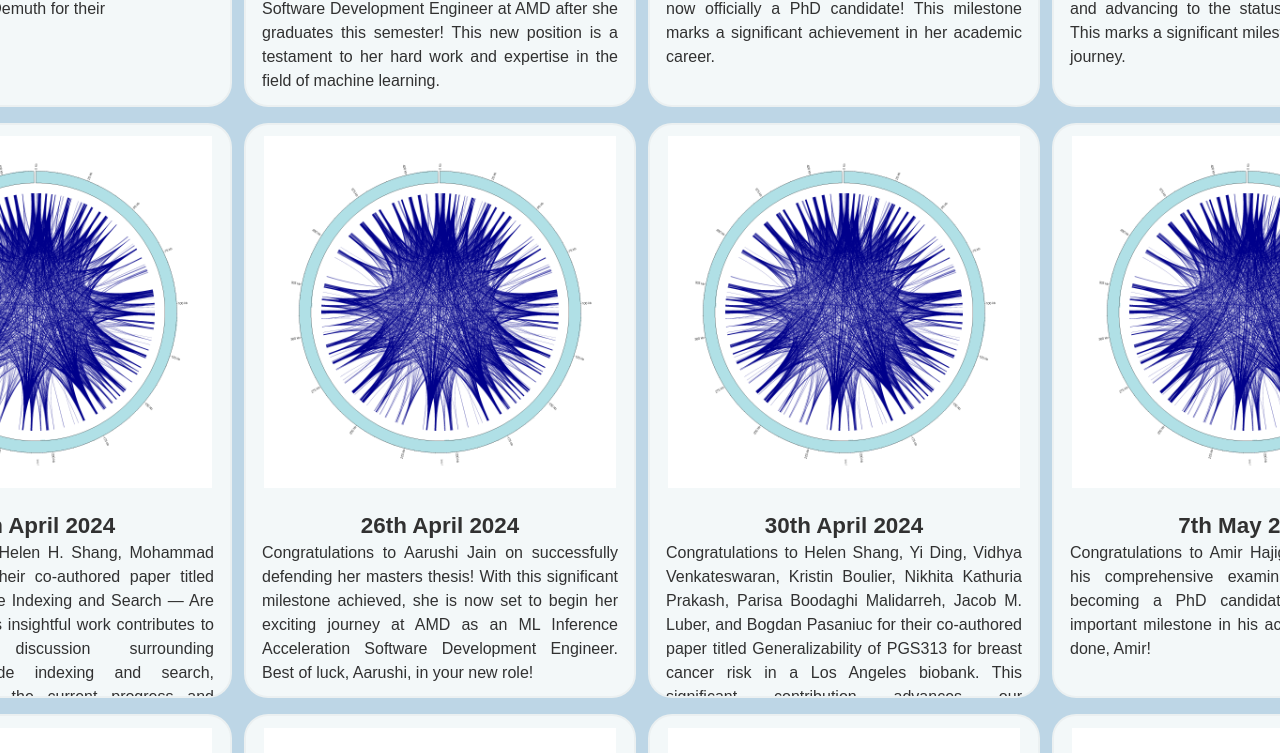
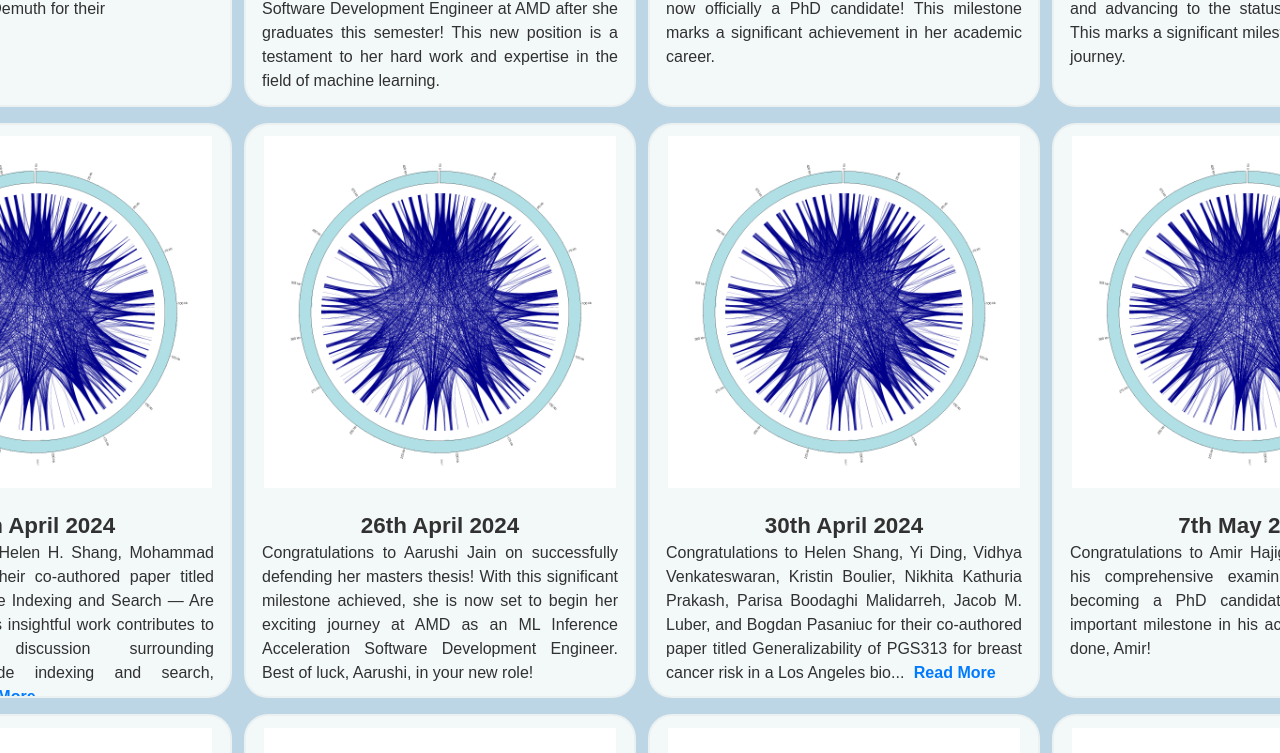
Before and after one commit to jaiprakash1824/luberlab.github.io, a React (Vite) app: page /news in a window 1280 px wide. Shown: the part 580-1333 px from the top of the page. Built offline with nearby package versions, Linux system fonts and the light colour scheme.

Commit message:
read more in descp

```diff
--- a/src/Components/News/NewCardMain.css
+++ b/src/Components/News/NewCardMain.css
@@ -64,12 +64,23 @@
   transform: scale(1.03);
 }
 
+.read-more-link {
+  color: #007bff;
+  cursor: pointer;
+  font-weight: bold;
+  margin-left: 5px;
+}
+
+.read-more-link:hover {
+  text-decoration: underline;
+}
+
 /* Inner card styling */
 .news-card-inner {
   padding: 0.7rem 1rem 1rem 1rem;
   display: grid;
   height: 34rem; /* Use full height available */
-  overflow: auto;
+  overflow: hidden;
   grid-template-rows: 1fr 2fr; /* Two-column grid layout inside the card */
   gap: 1rem;
 }
@@ -105,7 +116,7 @@
   font-size: 0.875rem;
   color: rgba(3, 9, 11, 0.6);
   padding-top: 0.35rem;
-  padding-bottom: 0.35rem;
+  padding-bottom: 0.45rem;
   line-height: 1.1rem;
   font-weight: 400;
 }
--- a/src/Components/News/NewCardmain.jsx
+++ b/src/Components/News/NewCardmain.jsx
@@ -1,8 +1,18 @@
 import PropTypes from "prop-types";
+import React, { useState } from "react";
 import "./NewCardMain.css";
 const baseURL = import.meta.env.BASE_URL;
 
 const NewCardMain = ({ member }) => {
+  const [isExpanded, setIsExpanded] = useState(false);
+  const toggleReadMore = () => {
+    setIsExpanded(!isExpanded);
+  };
+  const maxLength = 275; // Maximum characters to display before truncating
+  const shouldTruncate = member.content.length > maxLength;
+  const displayedText = isExpanded
+    ? member.content
+    : member.content.slice(0, maxLength);
   return (
     <div className="news-card">
       <div className="news-card-inner">
@@ -10,7 +20,8 @@ const NewCardMain = ({ member }) => {
           <img
             src={baseURL + "assets/sample.png"}
             className="card-image-style"
-          ></img>
+            alt="Sample"
+          />
         </div>
         <div>
           <div className="news-card-top">
@@ -23,7 +34,15 @@ const NewCardMain = ({ member }) => {
                 <span>{member.date}</span>
               )}
             </div>
-            <div className="news-card-subtitle">{member.content}</div>
+            <div className="news-card-subtitle">
+              {displayedText}
+              {shouldTruncate && !isExpanded && "..."}
+              {shouldTruncate && (
+                <span onClick={toggleReadMore} className="read-more-link">
+                  {isExpanded ? " Show Less" : " Read More"}
+                </span>
+              )}
+            </div>
           </div>
           {member.link && (
             <div className="news-card-learn-more">
```
